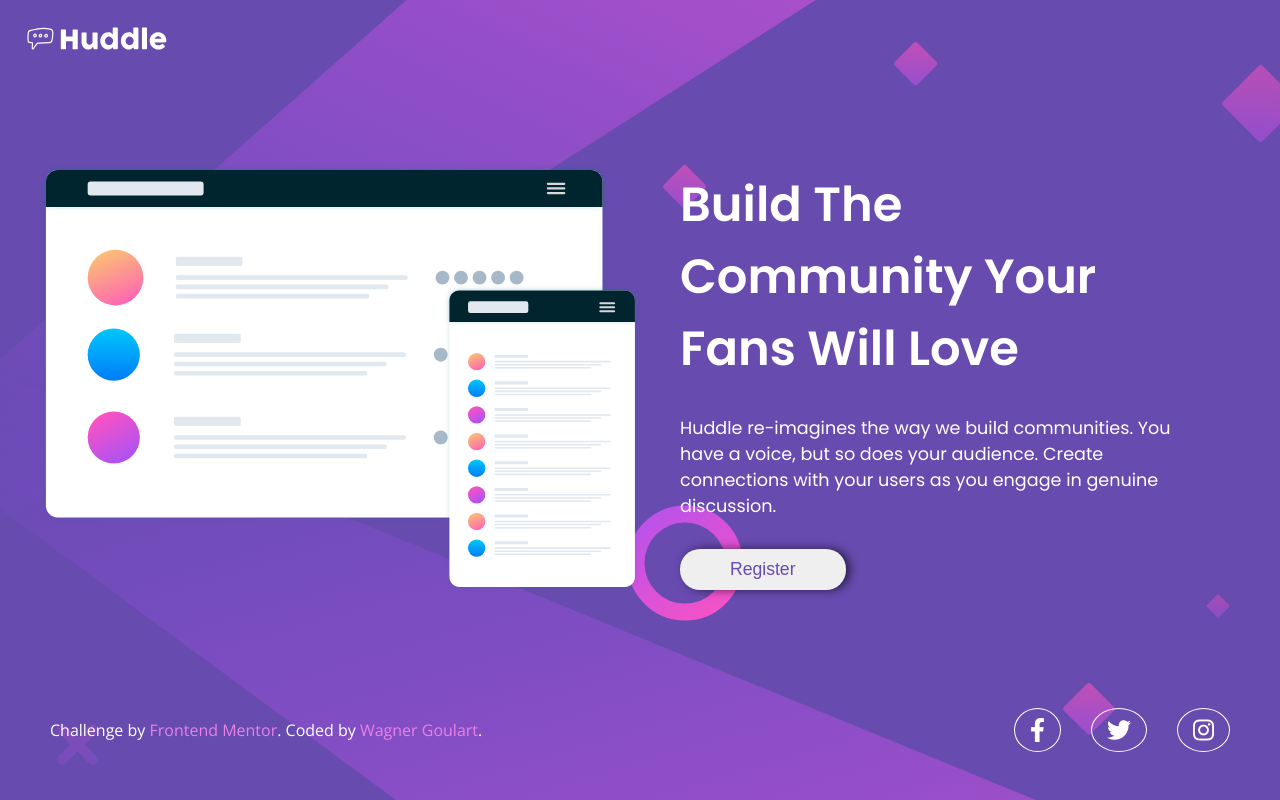
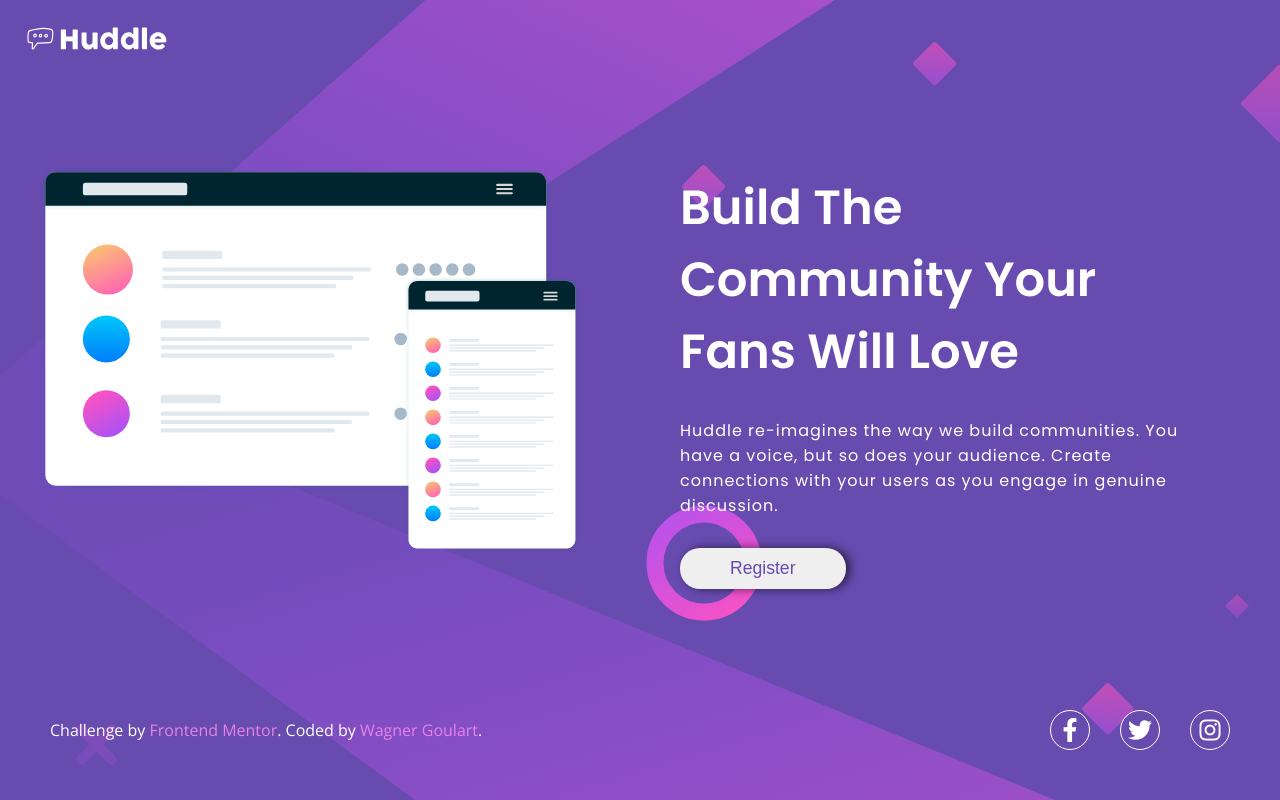
Before and after one commit to Wagner-Goulart/huddle-landing-page-with-single-introductory-section-master, a plain HTML site: page index.html in a window 1280 px wide. Drawn offline with nearby package versions, Linux system fonts and the light colour scheme.

Commit message:
Adicionado correções no conteudo e botoes de rede social

```diff
--- a/src/css/responsive.css
+++ b/src/css/responsive.css
@@ -6,6 +6,14 @@
         grid-template-columns: 1fr;
         grid-template-rows: 1fr;
         text-align: center;
+    }
+
+    .ilustration img {
+        width:60%
+    }
+
+    .huddle-description h1{
+        font-size: 1.5rem;
     }
 
     .footer {
--- a/src/css/style.css
+++ b/src/css/style.css
@@ -13,7 +13,8 @@ body {
                             "main-content main-content"
                             "footer footer";
     grid-template-columns: 1fr 1fr;
-    background: var( --violet) url(../images/bg-desktop.svg) no-repeat center center;
+    background: var( --violet) url(../images/bg-desktop.svg) no-repeat;
+    background-size: cover;
     color: #ffff;
     font-weight: 400;
 }
@@ -30,13 +31,15 @@ body {
 
 .main-content {
     grid-area: main-content;
+    max-width: 1440px;
+    margin: 0 auto;
     display: grid;
     grid-template-columns: 1fr 1fr;
     padding: 5px 40px;
 }
 
 .ilustration img {
-    width: 100%;
+    width: 90%;
 }
 
 .huddle-description {
@@ -52,8 +55,9 @@ body {
 
 .huddle-description p {
     font-weight: 400;
-    font-size: 1.1rem;
+    font-size: 1rem;
     margin-bottom: 30px;
+    letter-spacing: 1px;
 }
 
 .huddle-description .register-btn {
@@ -64,6 +68,7 @@ body {
     color: var(--violet);
     box-shadow: 4px 0px 10px rgba(0, 0, 0, 0.603);
     transition: 0.4s;
+    cursor:pointer;
 }
 
 .huddle-description .register-btn:hover {
@@ -89,17 +94,20 @@ body {
     gap: 30px;
 }
 
-.footer .social ul li a i {
+.footer .social ul li a{
+    display:flex;
+    justify-content: center;
+    align-items: center;
     border: 1px solid #fff;
     font-size: 1.5rem;
-    padding: 15px;
+    width:40px;
+    height: 40px;
     border-radius: 50%;
     color: white;
-    line-height: 0.5;
     transition: 0.4s;
 }
 
-.footer .social ul li a:hover i {
+.footer .social ul li a:hover {
     color: var(--soft-magenta);
     border: 1px solid var(--soft-magenta);
 }
```
